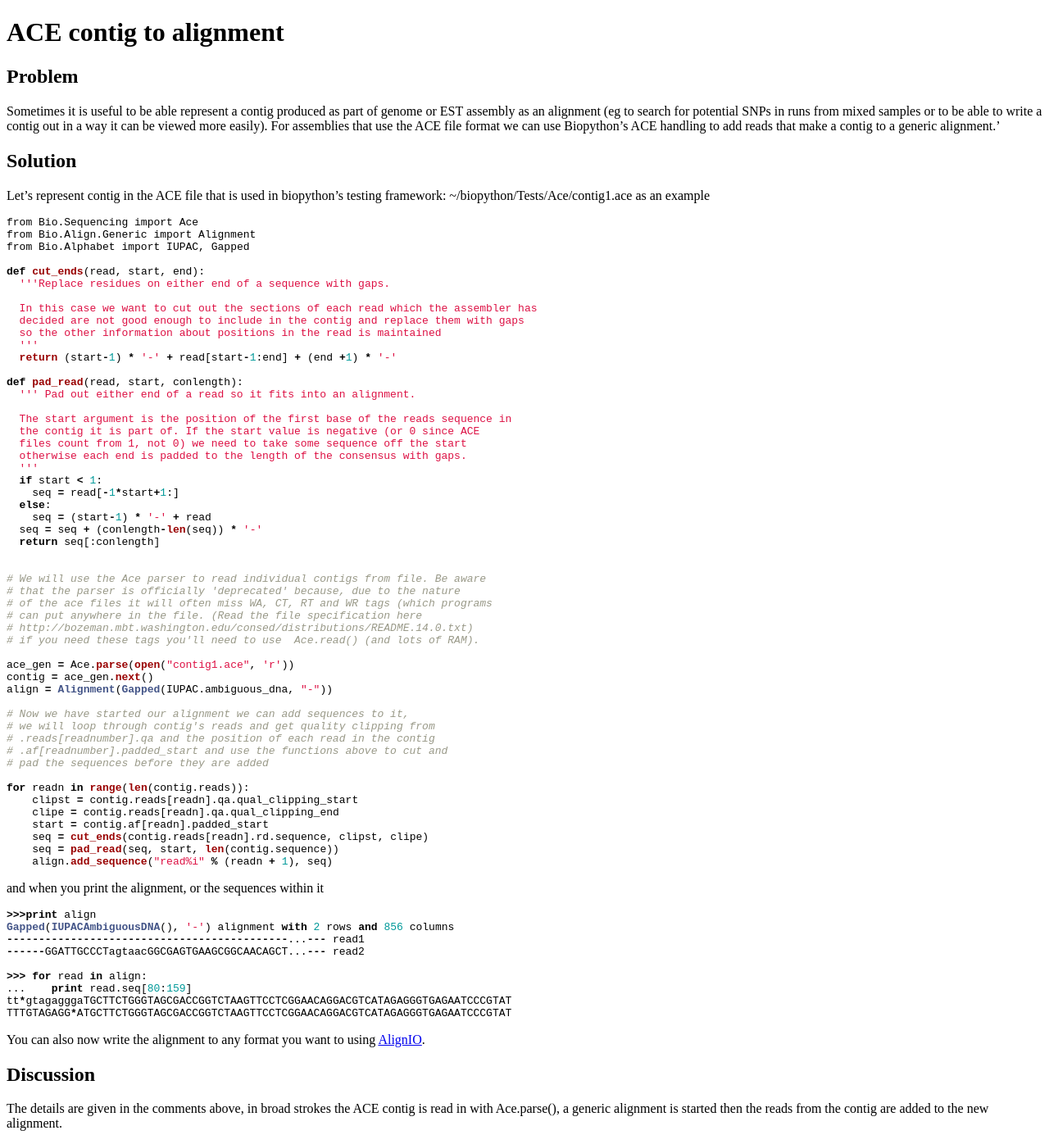
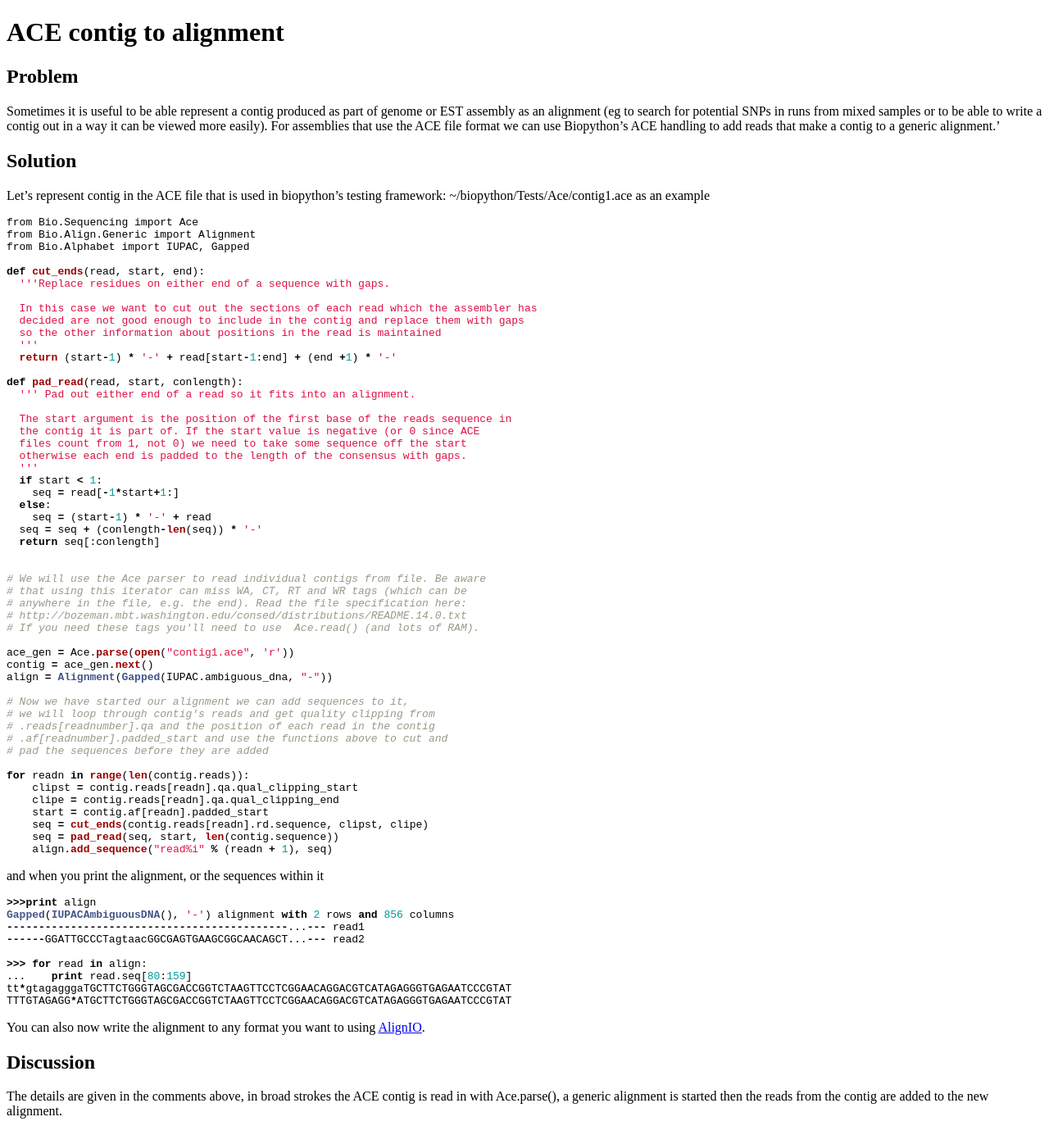
Before and after one commit to biopython/biopython.github.io, a Jekyll site: the page built from wiki/ACE_contig_to_alignment.md, in a window 1280 px wide. Shown: the whole page at 82% size. Built offline with Jekyll 4.4.1, drawn with Linux system fonts in a browser that asks for light colours.

Commit message:
/* Solution */

```diff
--- a/wiki/ACE_contig_to_alignment.md
+++ b/wiki/ACE_contig_to_alignment.md
@@ -53,11 +53,10 @@ def pad_read(read, start, conlength):
 
 
 # We will use the Ace parser to read individual contigs from file. Be aware
-# that the parser is officially 'deprecated' because, due to the nature
-# of the ace files it will often miss WA, CT, RT and WR tags (which programs
-# can put anywhere in the file. (Read the file specification here
-# http://bozeman.mbt.washington.edu/consed/distributions/README.14.0.txt)
-# if you need these tags you'll need to use  Ace.read() (and lots of RAM).
+# that using this iterator can miss WA, CT, RT and WR tags (which can be
+# anywhere in the file, e.g. the end). Read the file specification here:
+# http://bozeman.mbt.washington.edu/consed/distributions/README.14.0.txt
+# If you need these tags you'll need to use  Ace.read() (and lots of RAM).
 
 ace_gen = Ace.parse(open("contig1.ace", 'r'))
 contig = ace_gen.next()
```
Also changed, not shown: 1 other file.
